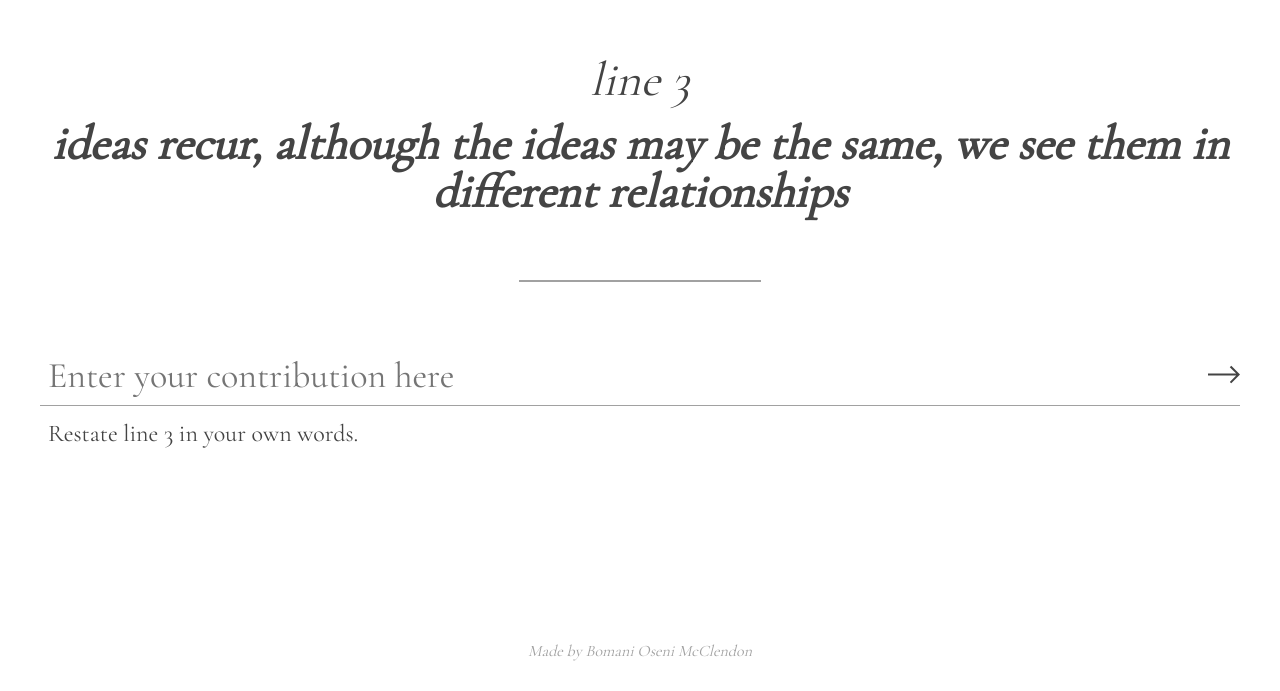
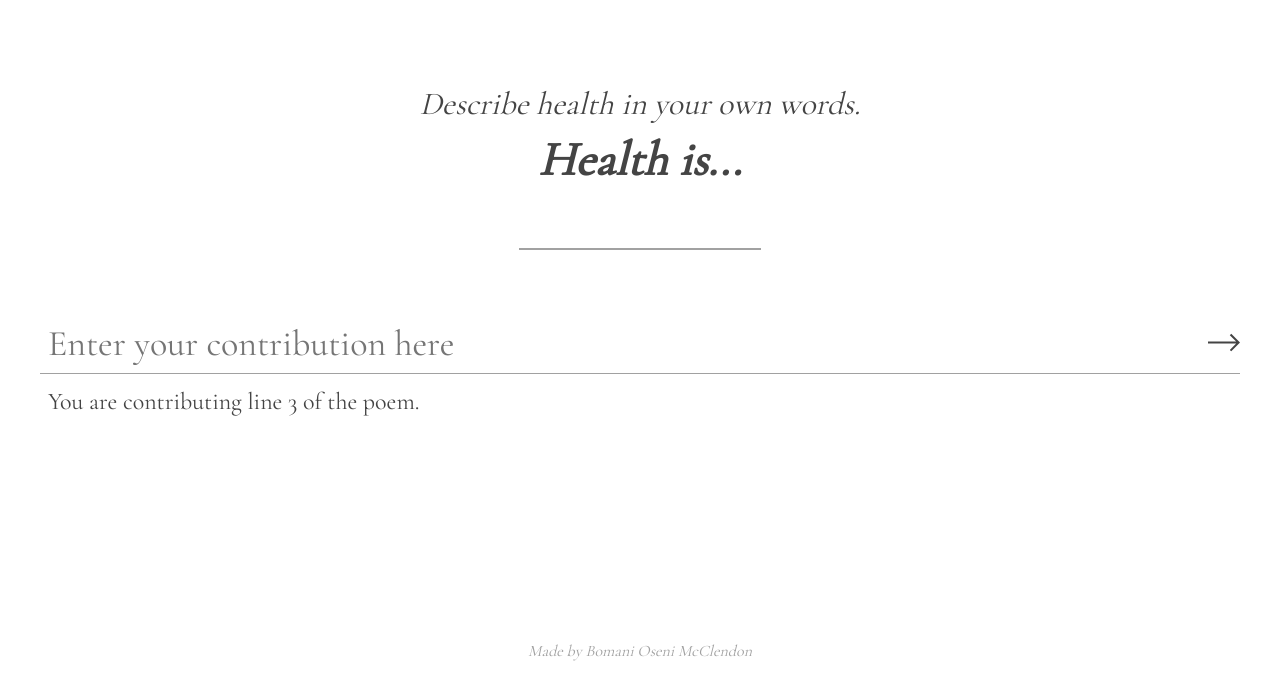
Before and after one commit to bomanimc/a-health-poem, a Gatsby site: page /contribute in a window 1280 px wide. Shown: the part 109-800 px from the top of the page. Built offline with nearby package versions, Linux system fonts and the light colour scheme; Gatsby itself is replaced by a stand-in of ours.

Commit message:
Improve contribution page step 1

```diff
--- a/src/pages/contribute.js
+++ b/src/pages/contribute.js
@@ -12,9 +12,9 @@ const ContributePage = () => {
     <Layout>
       <SEO title="Contribute" />
       <ContributePage.Content>
-        <ContributePage.LineNumber>line {lineNumber}</ContributePage.LineNumber>
+        <ContributePage.Instruction>Describe health in your own words.</ContributePage.Instruction>
         <ContributePage.LineText>
-          ideas recur, although the ideas may be the same, we see them in different relationships
+          Health is...
         </ContributePage.LineText>
         <ContributePage.Divider />
         <ContributePage.Form>
@@ -27,9 +27,9 @@ const ContributePage = () => {
               <RightArrow />
             </ContributePage.Submit>
           </ContributePage.InputContainer>
-          <ContributePage.InstructionalDetail>
-            Restate line {lineNumber} in your own words.
-          </ContributePage.InstructionalDetail>
+          <ContributePage.LineNumberDetail>
+            You are contributing line {lineNumber} of the poem.
+          </ContributePage.LineNumberDetail>
         </ContributePage.Form>
       </ContributePage.Content>
     </Layout>
@@ -44,13 +44,13 @@ ContributePage.Content = styled.div`
   flex: 1;
   max-width: 75rem;
   margin: 0 auto;
+  padding: 0 2rem;
 `;
 
-ContributePage.LineNumber = styled.p`
-  font-size: 3rem;
-  font-style: italic;
-  font-weight: 300;
-  margin-bottom: 1rem;
+ContributePage.LineNumberDetail = styled.p`
+  font-size: 1.5rem;
+  margin-top: 1rem;
+  margin-left: 0.5rem;
 `;
 
 ContributePage.LineText = styled.p`
@@ -105,10 +105,11 @@ ContributePage.Submit = styled.a`
   }
 `;
 
-ContributePage.InstructionalDetail = styled.p`
-  font-size: 1.5rem;
-  margin-top: 1rem;
-  margin-left: 0.5rem;
+ContributePage.Instruction = styled.p`
+  font-size: 2rem;
+  font-style: italic;
+  font-weight: 300;
+  margin-bottom: 1rem;
 `;
 
 export default ContributePage;
```
